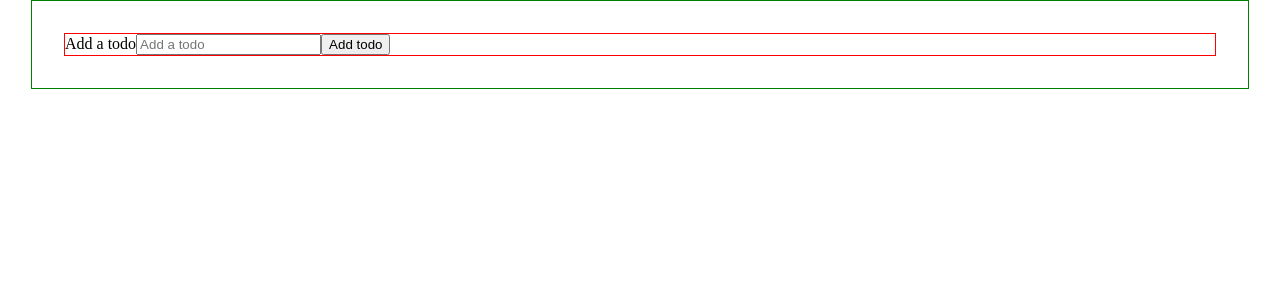
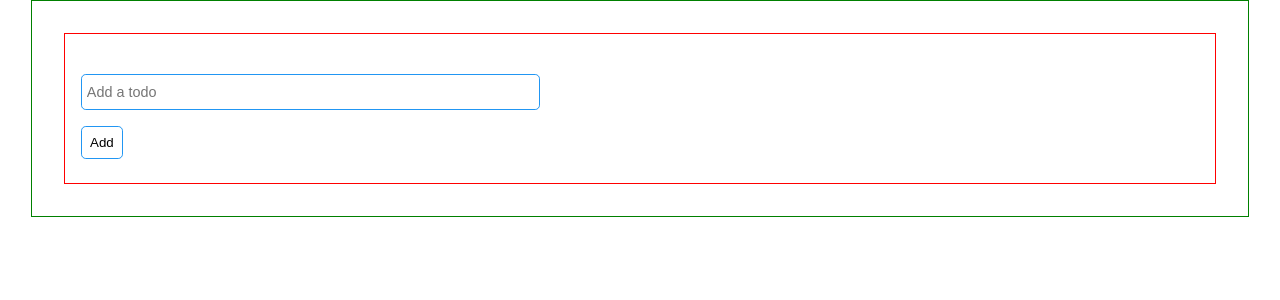
Before and after one commit to zakali22/TodoApp, a React (Create React App) app: page / in a window 1280 px wide. Shown: the top 300 px of the page. Built offline with nearby package versions, Linux system fonts and the light colour scheme.

Commit message:
Design the form

```diff
--- a/public/index.html
+++ b/public/index.html
@@ -5,7 +5,7 @@
     <link rel="shortcut icon" href="%PUBLIC_URL%/favicon.ico">
     <meta name="viewport" content="width=device-width, initial-scale=1, shrink-to-fit=no">
     <meta name="theme-color" content="#000000">
-    <link rel="stylesheet" href="https://fonts.googleapis.com/css?family=Roboto:300,400,500">
+    <link rel="stylesheet" href="https://fonts.googleapis.com/css?family=Lato|Roboto:300,400,500">
     <!--
       manifest.json provides metadata used when your web app is added to the
       homescreen on Android. See https://developers.google.com/web/fundamentals/web-app-manifest/
--- a/src/components/Form.js
+++ b/src/components/Form.js
@@ -17,15 +17,17 @@ class Form extends Component {
     return (
       <div className="form">
         <form>
-          <label htmlFor="add_todo">Add a todo</label>
           <input
             id="add_todo"
-            className="form_input"
+            className="form__input"
             value={this.state.value}
             onChange={this.onChange}
             placeholder="Add a todo"
           />
-          <button className="form_button">Add todo</button>
+          <label className="form__label" htmlFor="add_todo">
+            Add a todo
+          </label>
+          <button className="form__button">Add</button>
         </form>
       </div>
     );
--- a/src/index.scss
+++ b/src/index.scss
@@ -1,6 +1,7 @@
 body {
   margin: 0;
   padding: 0;
+  font-family: "Lato", sans-serif;
 }
 
 .main {
@@ -18,8 +19,55 @@ body {
 }
 
 .form {
-  display: flex;
-  flex-direction: column;
-  justify-content: center;
   border: 1px solid red;
+  padding: 1.5rem 1rem;
+  form {
+    display: flex;
+    flex-direction: column;
+    justify-content: center;
+    align-items: flex-start;
+    position: relative;
+  }
+  &__label {
+    position: absolute;
+    top: 0.8rem;
+    opacity: 0;
+    transition: all 0.3s ease-in-out;
+    font-size: 1rem;
+    margin-left: 0.4rem;
+  }
+  &__input {
+    margin: 1rem 0;
+    padding: 0.6rem 0.3rem;
+    border-radius: 0.3rem;
+    border: 1px solid #2196f3;
+    width: 40%;
+    &::placeholder {
+      font-size: 0.9rem;
+      transition: all 0.3s ease-in-out;
+    }
+    &:focus {
+      outline: none;
+      &::placeholder {
+        transform: translateY(-1.8rem);
+        opacity: 0;
+      }
+    }
+  }
+  &__button {
+    border: 1px solid #2196f3;
+    background: none;
+    padding: 0.5rem;
+    border-radius: 0.3rem;
+    cursor: pointer;
+    transition: all 0.2s ease-in-out;
+    &:hover {
+      background: #2196f3;
+      color: white;
+    }
+  }
+  .form__input:focus ~ .form__label {
+    opacity: 1;
+    top: -0.5rem;
+  }
 }
```
